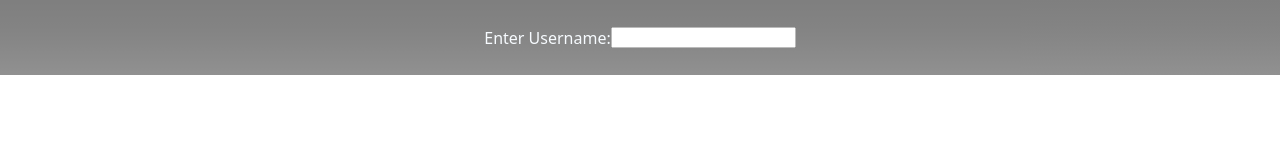
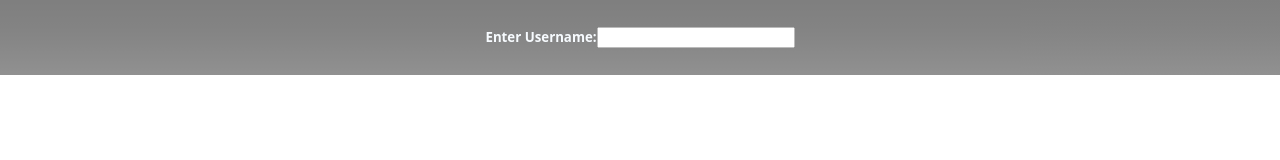
Before and after one commit to thomaslworley/fullstack_app, a React (Vite) app in the folder first_stack/: page / in a window 1280 px wide. Both pictures are taken after a click on the element "Login". Shown: the top 160 px of the page. Built offline with nearby package versions, Linux system fonts and the light colour scheme.

Commit message:
basically did nothing

```diff
--- a/first_stack/src/App.css
+++ b/first_stack/src/App.css
@@ -28,6 +28,11 @@
 
 }
 
+.name-input {
+  display: flex;
+  padding-left: 15px;
+}
+
 .prompt {
   display: flex;
   justify-content: center;
--- a/first_stack/src/App.jsx
+++ b/first_stack/src/App.jsx
@@ -23,7 +23,7 @@ function App() {
           <div className='login-container'>
             <div className='login-wrapper'>
               <div className='prompt'>
-                Enter Username: <input></input>
+                <h5 className='input-prompt'>Enter Username: </h5><input className='name-input'></input>
               </div>
             </div>
           </div>
```
